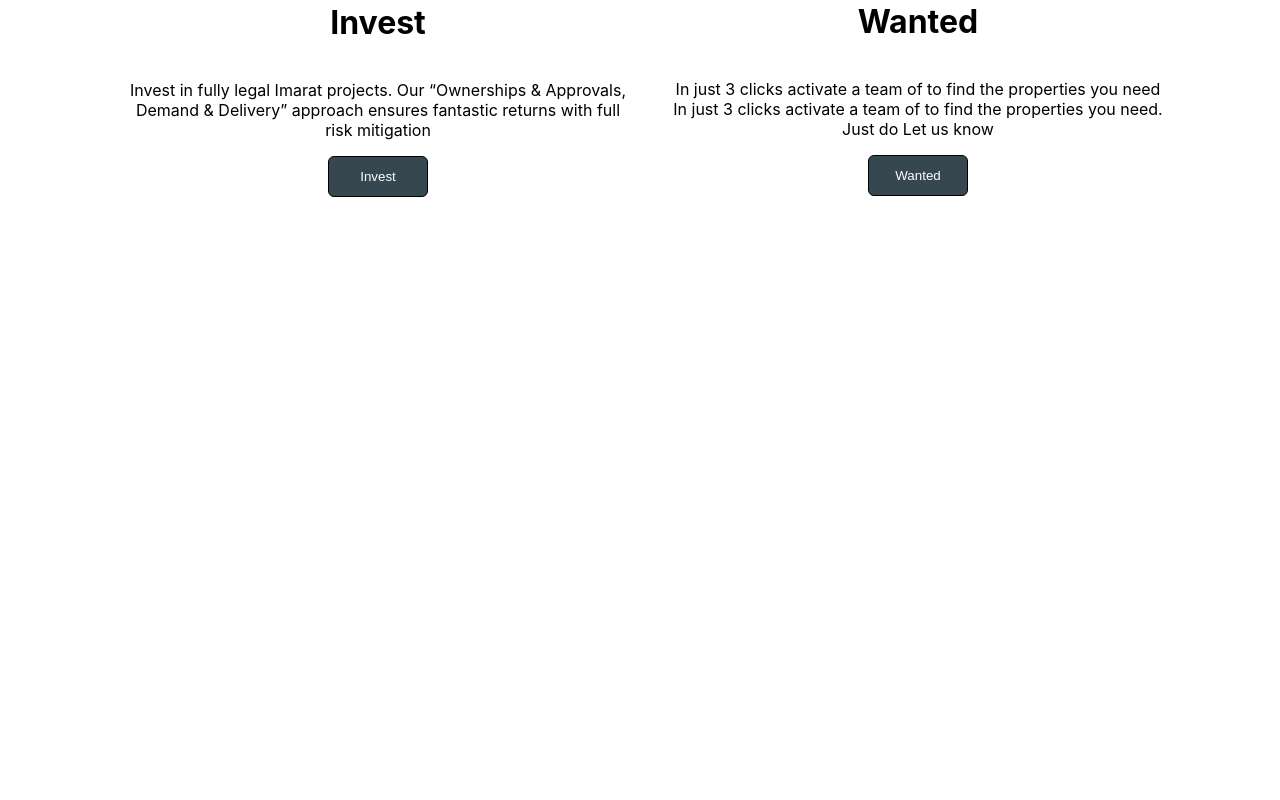
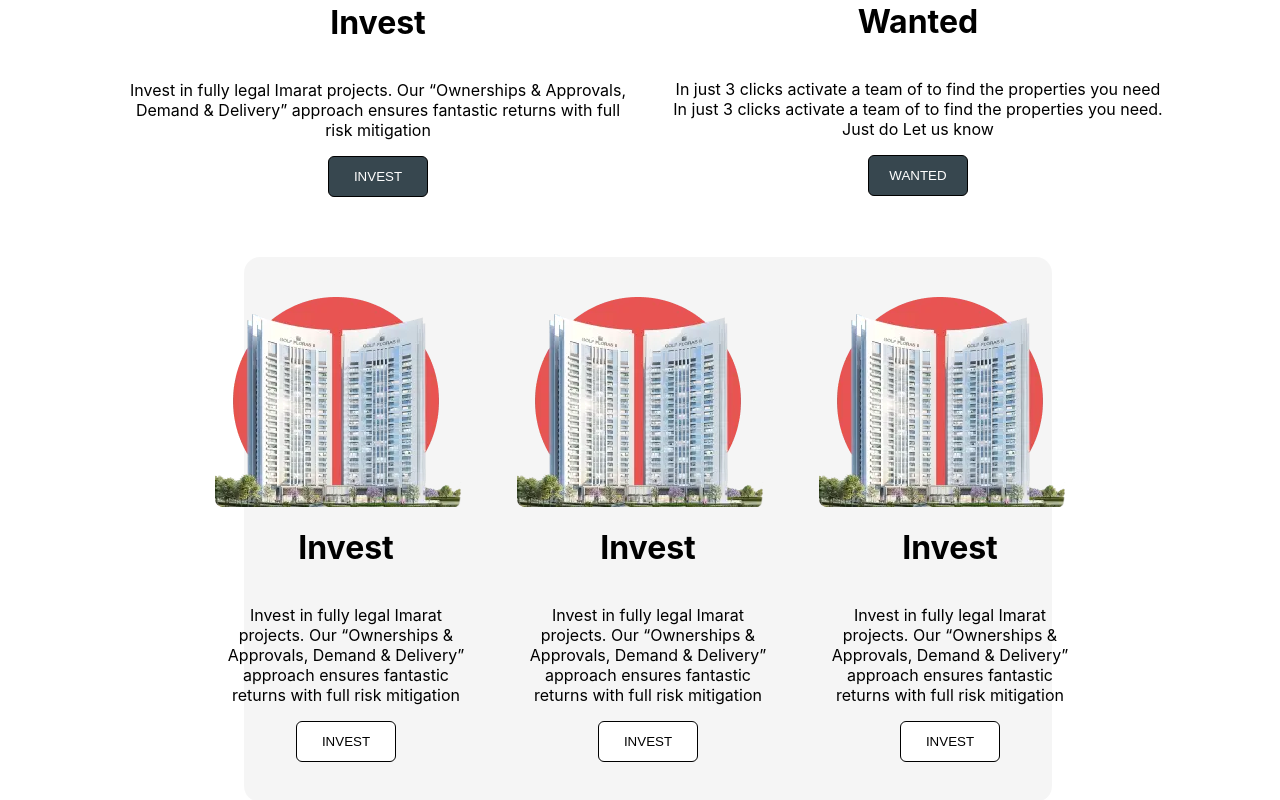
Before and after one commit to arslanshahab/graana, a React (Create React App) app: page / in a window 1280 px wide. Shown: the part 852-1652 px from the top of the page. Before the commit the page ends 1109 px from the top, so only its background shows below. Built offline with nearby package versions, Linux system fonts and the light colour scheme.

Commit message:
added description card ui

```diff
--- a/src/App.js
+++ b/src/App.js
@@ -2,14 +2,16 @@ import React, { useEffect, useState } from "react";
 import "./App.css";
 import { Navbar } from "./components/Navbar/Navbar";
 import { Hero } from "./components/Hero/Hero";
-import { Section } from "./components/Section/Section";
+import { BuyWant } from "./sections/BuyWant/BuyWant";
+import { Services } from "./sections/Services/Services";
 
 function App() {
   return (
     <React.Fragment>
       <Navbar />
       <Hero />
-      <Section/>
+      <BuyWant />
+      <Services />
     </React.Fragment>
   );
 }
--- a/src/components/Button/Button.jsx
+++ b/src/components/Button/Button.jsx
@@ -1,6 +1,10 @@
 import React from "react";
 import styles from "./styles.module.scss";
 
-export const Button = ({ title, type, variant, size }) => {
-  return <button className={`${styles[type]} ${styles[size]}`}>{title}</button>;
+export const Button = ({ title, type, variant="solid", size }) => {
+  return (
+    <button className={`${styles[type]} ${styles[size]} ${styles[variant]}`}>
+      {title}
+    </button>
+  );
 };
--- a/src/components/Button/styles.module.scss
+++ b/src/components/Button/styles.module.scss
@@ -7,6 +7,7 @@ button {
     background-color: transparent;
     min-width: 100px;
     cursor: pointer;
+    text-transform: uppercase;
     &.primary {
         background-color: $white;
     }
@@ -15,11 +16,13 @@ button {
         color: $white;
     }
 
-    &.sm{
+    &.sm {
         width: 100px;
     }
-    &.lg{
+    &.lg {
         width: 150px;
     }
-
+    &.outline {
+        border: 1px solid $black;
+    }
 }
--- /dev/null
+++ b/src/components/DescriptionCard/DescriptionCard.jsx
@@ -0,0 +1,16 @@
+import React from "react";
+import styles from "./styles.module.scss";
+import { Title } from "../Title/Title";
+import { Description } from "../Description/Description";
+import { Button } from "../Button/Button";
+
+export const DescriptionCard = ({ image, title, description, btnTitle, btnVariant, btnType="secondary" }) => {
+  return (
+    <div className={styles.description_card}>
+      <img src={image} alt="invest graphics" />
+      <Title text={title} />
+      <Description text={description} />
+      <Button title={btnTitle} size={"sm"} type={btnType} variant={btnVariant} />
+    </div>
+  );
+};
--- /dev/null
+++ b/src/components/DescriptionCard/styles.module.scss
@@ -0,0 +1,10 @@
+@import "./../../global.scss";
+
+.description_card {
+    padding: 20px;
+    justify-content: center;
+    align-items: center;
+    flex-direction: column;
+    display: flex;
+    max-width: 500px;
+}
--- a/src/components/Section/Section.jsx
+++ /dev/null
@@ -1,30 +0,0 @@
-import React from "react";
-import styles from "./styles.module.scss";
-import invest from "./../../assets/images/invest.webp"
-import wanted from "./../../assets/images/wanted.webp"
-import { Button } from "../Button/Button";
-import { Title } from "../Title/Title";
-import { Description } from "../Description/Description";
-
-export const Section=()=>{
-
-
-return(
-    <div className={styles.section_styles}>
-
-    <div className={styles.invest_styles}>
-      <img src={invest} alt="Section Image" />
-      {<Title text={"Invest"}/>}
-      {<Description text={"Invest in fully legal Imarat projects. Our “Ownerships & Approvals, Demand & Delivery” approach ensures fantastic returns with full risk mitigation"}/> }
-
-      {<Button title={"Invest"} size={"md"} type={"secondary"} />}
-    </div>
-    <div className={styles.wanted_styles}>
-      <img src={wanted} alt="Section Image" />
-      {<Title text={"Wanted"}/>}
-      {<Description text={"In just 3 clicks activate a team of to find the properties you need In just 3 clicks activate a team of to find the properties you need. Just do Let us know"}/> }
-      <Button title={"Wanted"} size={"md"} type={"secondary"} />
-    </div>
-    </div>
-);
-};
--- a/src/components/Section/styles.module.scss
+++ /dev/null
@@ -1,30 +0,0 @@
-
-.section_styles {
-    display: flex;
-
-    justify-content: center;
-    align-items: center;
-    margin: 20px;
-    padding: 20px;
-
-
-
-    .wanted_styles {
-      padding: 20px;
-      justify-content: center;
-      align-items: center;
-      flex-direction: column;
-
-      display: flex;
-      max-width: 500px;
-    }
-    .invest_styles {
-        padding: 20px;
-      justify-content: center;
-      align-items: center;
-      flex-direction: column;
-
-      display: flex;
-      max-width: 500px;
-      }
-  }
--- a/src/index.css
+++ b/src/index.css
@@ -6,4 +6,5 @@ body {
   -moz-osx-font-smoothing: grayscale;
   width: 100%;
   box-sizing: border-box;
+  background-color: white;
 }
--- /dev/null
+++ b/src/sections/BuyWant/BuyWant.jsx
@@ -0,0 +1,25 @@
+import React from "react";
+import styles from "./styles.module.scss";
+import invest from "./../../assets/images/invest.webp";
+import wanted from "./../../assets/images/wanted.webp";
+import { DescriptionCard } from "../../components/DescriptionCard/DescriptionCard";
+
+export const BuyWant = () => {
+  return (
+    <div className={styles.section_styles}>
+      <DescriptionCard
+        image={invest}
+        title="Invest"
+        description="Invest in fully legal Imarat projects. Our “Ownerships & Approvals, Demand & Delivery” approach ensures fantastic returns with full risk mitigation"
+        btnTitle="Invest"
+      />
+
+      <DescriptionCard
+        image={wanted}
+        title="Wanted"
+        description="In just 3 clicks activate a team of to find the properties you need In just 3 clicks activate a team of to find the properties you need. Just do Let us know"
+        btnTitle="Wanted"
+      />
+    </div>
+  );
+};
--- /dev/null
+++ b/src/sections/BuyWant/styles.module.scss
@@ -0,0 +1,7 @@
+.section_styles {
+  display: flex;
+  justify-content: center;
+  align-items: center;
+  margin: 20px;
+  padding: 20px;
+}
--- /dev/null
+++ b/src/sections/Services/Services.jsx
@@ -0,0 +1,35 @@
+import React from "react";
+import styles from "./styles.module.scss";
+import { DescriptionCard } from "../../components/DescriptionCard/DescriptionCard";
+import invest from "./../../assets/images/invest.webp";
+
+export const Services = () => {
+  return (
+    <div className={styles.services_wrapper}>
+      <DescriptionCard
+        image={invest}
+        title="Invest"
+        description="Invest in fully legal Imarat projects. Our “Ownerships & Approvals, Demand & Delivery” approach ensures fantastic returns with full risk mitigation"
+        btnTitle="Invest"
+        btnVariant="outline"
+        btnType="primary"
+      />
+      <DescriptionCard
+        image={invest}
+        title="Invest"
+        description="Invest in fully legal Imarat projects. Our “Ownerships & Approvals, Demand & Delivery” approach ensures fantastic returns with full risk mitigation"
+        btnTitle="Invest"
+        btnVariant="outline"
+        btnType="primary"
+      />
+      <DescriptionCard
+        image={invest}
+        title="Invest"
+        description="Invest in fully legal Imarat projects. Our “Ownerships & Approvals, Demand & Delivery” approach ensures fantastic returns with full risk mitigation"
+        btnTitle="Invest"
+        btnVariant="outline"
+        btnType="primary"
+      />
+    </div>
+  );
+};
--- /dev/null
+++ b/src/sections/Services/styles.module.scss
@@ -0,0 +1,15 @@
+@import "./../../global.scss";
+
+.services_wrapper {
+    display: flex;
+    justify-content: center;
+    align-items: center;
+    margin: 20px;
+    padding: 20px;
+    background-color: rgba(242, 242, 242, 0.75);
+    width: 60%;
+    margin: auto;
+    border-radius: 16px;
+    backdrop-filter: blur(15px);
+    position: relative;
+}
```
